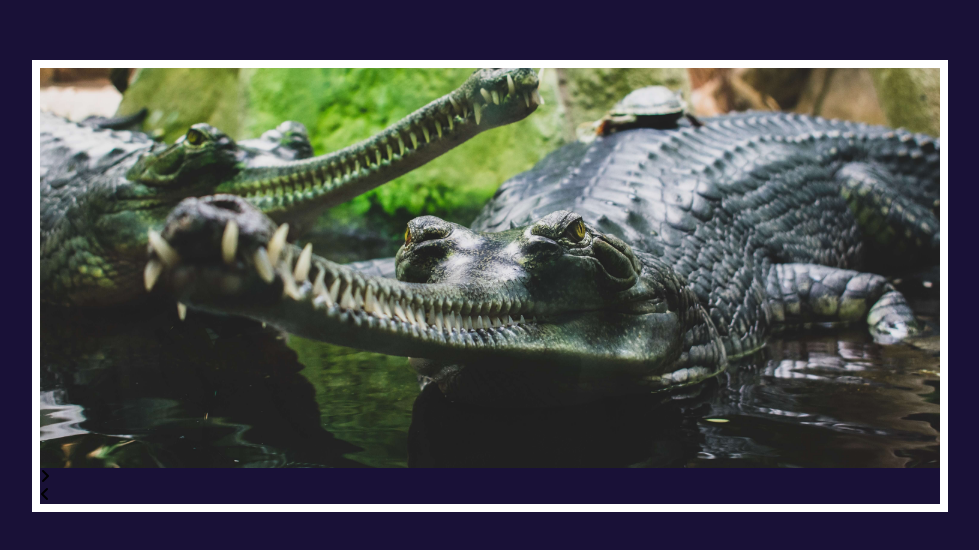
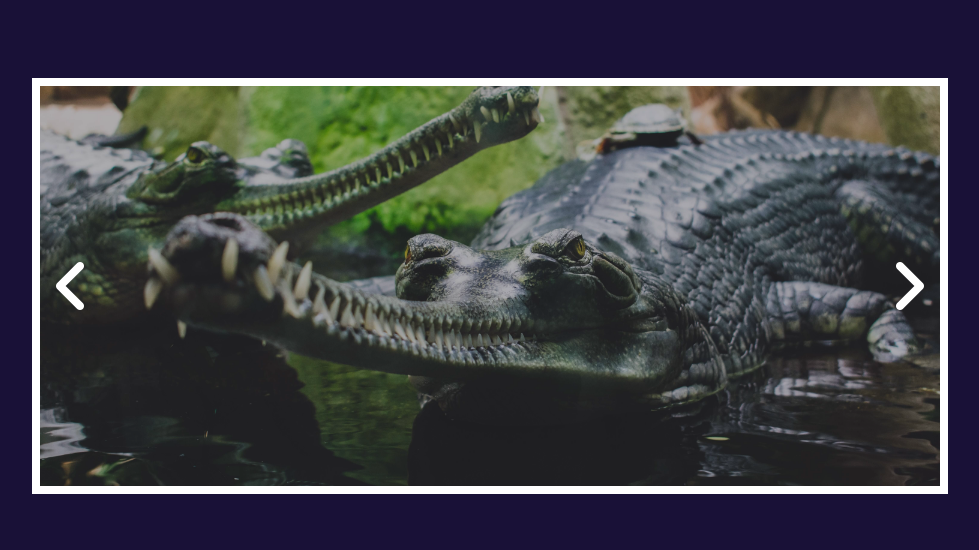
Before and after one commit to iamdiegoskr/SliderKeloke, a plain HTML site: page index.html in a window 1280 px wide. Shown: the part 114-664 px from the top of the page, without its empty margins (150-1129 px from the left). Drawn offline with Linux system fonts and the light colour scheme; grey boxes are pictures that could not be loaded.

Commit message:
implemented buttons to next and back in the slider

```diff
--- a/index.html
+++ b/index.html
@@ -36,11 +36,11 @@
                     <img src="./img/monos.jpg" alt="" class="slider__img">
                 </div>
             </div>
-            <div class="btn-slider btn-slider__next">
-                <i class="fas fa-angle-right"></i>
+            <div class="btn-slider">
+                <i class="fas fa-angle-right btn-slider__next"></i>
             </div>
-            <div class="btn-slider btn_slider__before">
-                <i class="fas fa-angle-left"></i>
+            <div class="btn-slider">
+                <i class="fas fa-angle-left btn_slider__before"></i>
             </div>
         </section>
     </main>
--- a/style.css
+++ b/style.css
@@ -24,6 +24,8 @@ main {
 }
 
 .container-slider {
+    background: #1e1e2a;
+    position: relative;
     width: 90%;
     max-width: 900px;
     overflow: hidden;
@@ -34,10 +36,11 @@ main {
     width: 100%;
     height: 100%;
     object-fit: cover;
+    opacity: .7;
+    /* filter: brightness(); */
 }
 
 .slider__section {
-    background: blue;
     width: 100%;
 }
 
@@ -49,3 +52,19 @@ main {
     cada imagen de ese 700% ocupara el 100%, que seria los 900px que definimos en el contenedor padre*/
     height: 400px;
 }
+
+.btn-slider .fas {
+    position: absolute;
+    font-size: 64px;
+    color: #fff;
+    cursor: pointer;
+    top: calc(50% - 32px);
+}
+
+.btn-slider .btn-slider__next {
+    right: 12px;
+}
+
+.btn-slider .btn_slider__before {
+    left: 12px;
+}
```
